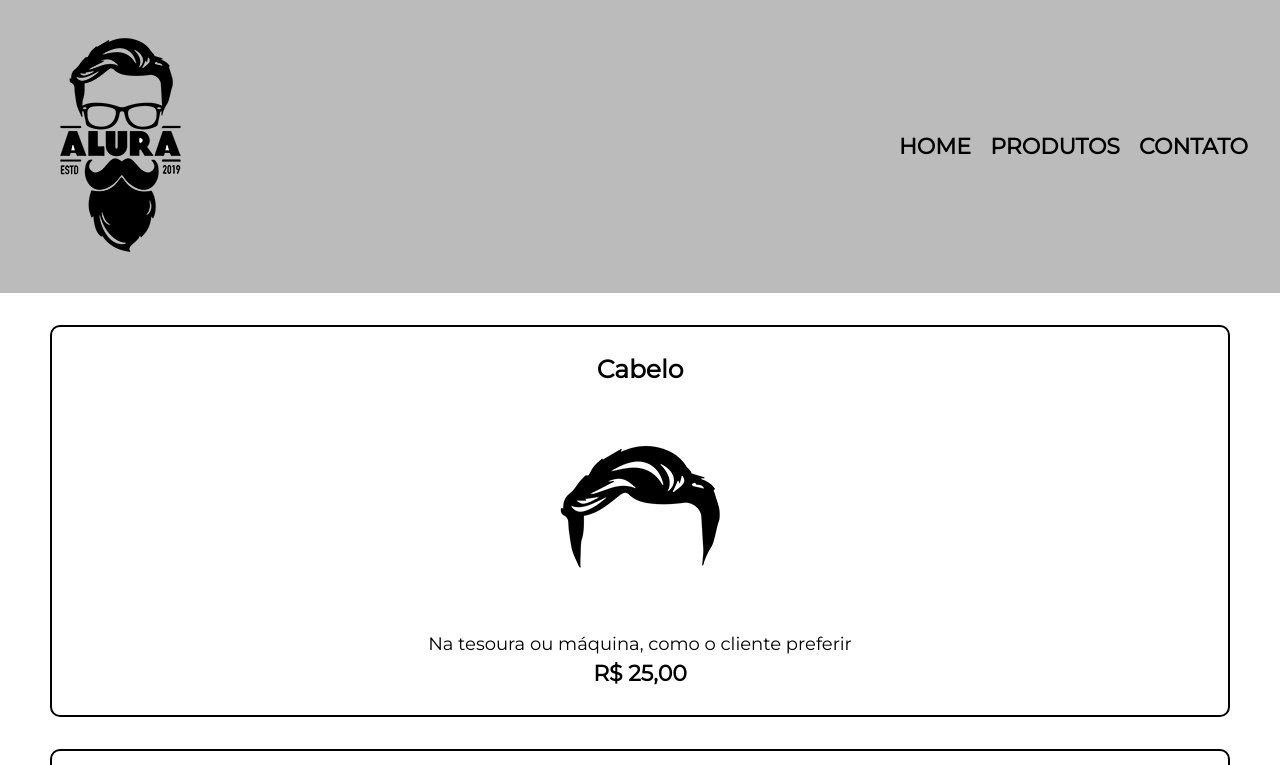
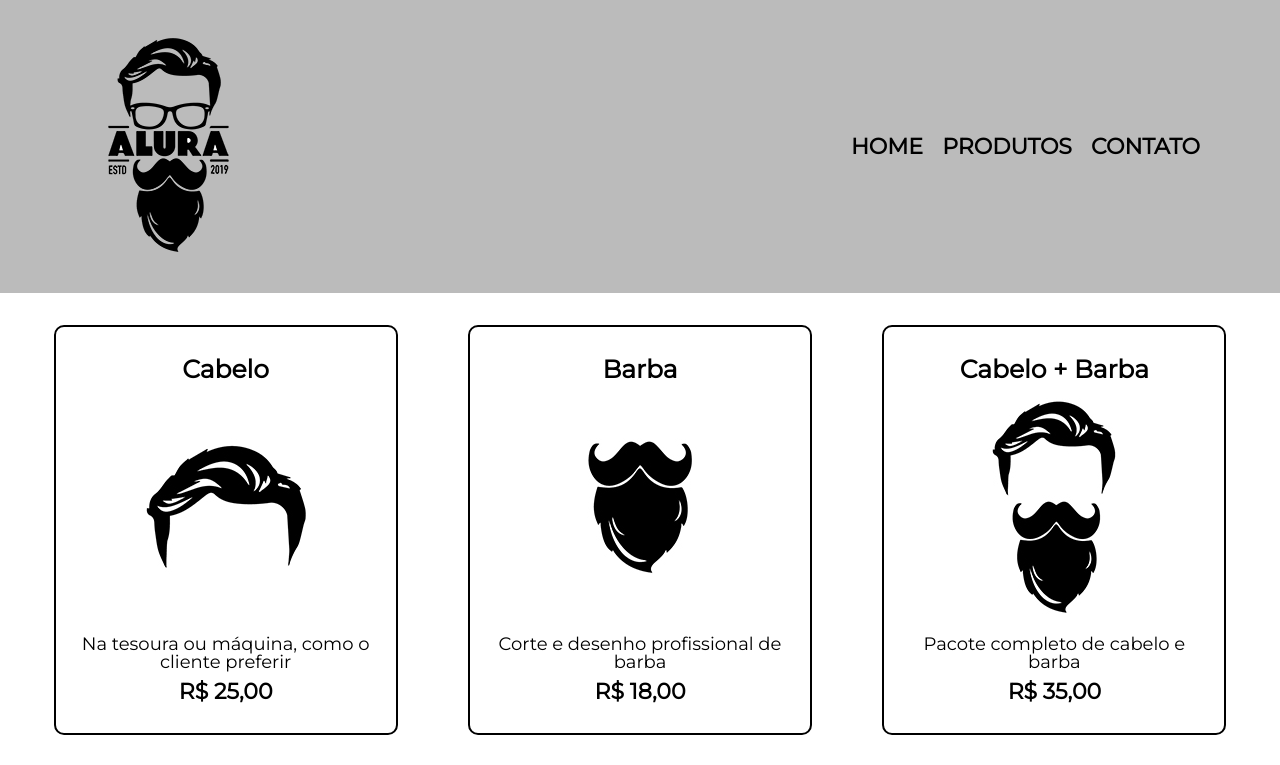
Before and after one commit to Aliine98/barbearia-alura, a plain HTML site: page produtos.html in a window 1280 px wide. Shown: the top 765 px of the page. Drawn offline with Linux system fonts and the light colour scheme.

Commit message:
media da página produtos

```diff
--- a/assets/css/produtos.css
+++ b/assets/css/produtos.css
@@ -1,6 +1,7 @@
 .produtos {
    display: flex;
    flex-direction: column;
+   align-items: center;
    gap: 2rem;
    padding: 2rem;
 }
@@ -10,6 +11,7 @@
    border-radius: 10px;
    display: inline-block;
    margin: 0 1.5%;
+   max-width: 300px;
    padding: 30px 20px;
    text-align: center;
    vertical-align: top;
@@ -42,3 +44,11 @@
    font-weight: bold;
    margin-top: 10px;
 }
+
+@media screen and (min-width: 940px) {
+   .produtos {
+      flex-flow: row wrap;
+      justify-content: center;
+      padding: 2rem 0;
+   }
+}
--- a/assets/css/style.css
+++ b/assets/css/style.css
@@ -54,7 +54,7 @@ footer {
     .caixa {
         flex-flow: row wrap;
         justify-content: space-between;
-        margin: 0 2rem;
+        margin: 0 5rem;
     }
 }
 
```
